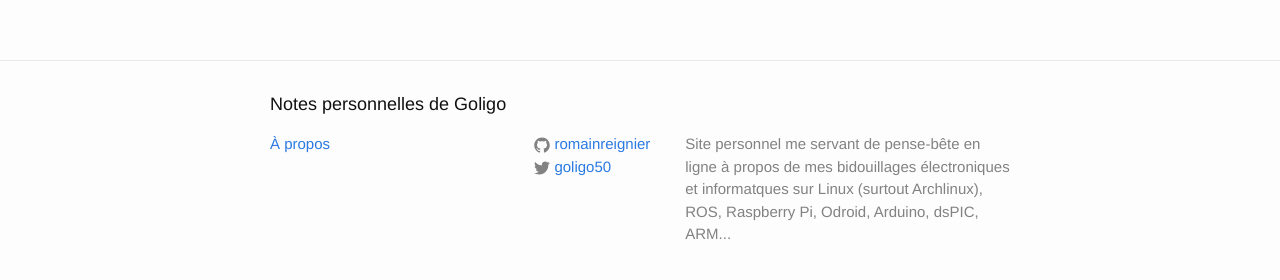
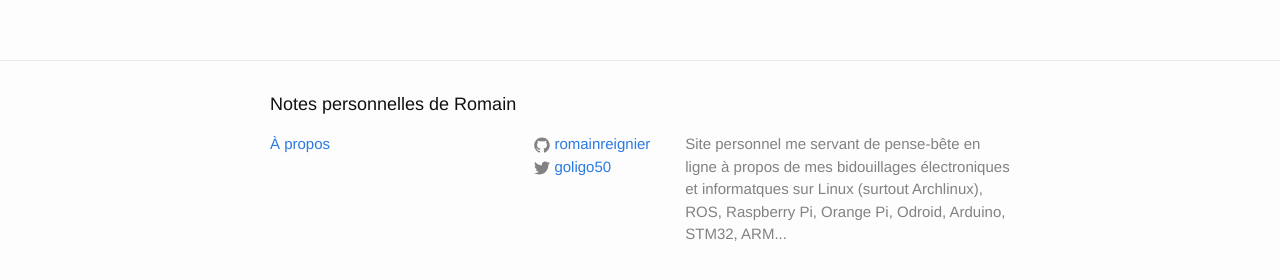
Before and after one commit to romainreignier/romainreignier.github.io, a Jekyll site: the page built from _posts/2015-04-19-installer-opencv3-raspberrypi2.md, in a window 1280 px wide and 900 px high, scrolled down 11586 px. Shown: the part 594-874 px from the top of the window. Built offline with Jekyll 4.4.1, drawn with Linux system fonts in a browser that asks for light colours; some of the changed text lies outside the part shown.

Commit message:
Petites corrections et changement de titre.

```diff
--- a/_config.yml
+++ b/_config.yml
@@ -1,8 +1,8 @@
 # Site settings
-title: Notes personnelles de Goligo
+title: Notes personnelles de Romain
 #email:
 description: > # this means to ignore newlines until "baseurl:"
-    Site personnel me servant de pense-bête en ligne à propos de mes bidouillages électroniques et informatques sur Linux (surtout Archlinux), ROS, Raspberry Pi, Odroid, Arduino, dsPIC, ARM...
+    Site personnel me servant de pense-bête en ligne à propos de mes bidouillages électroniques et informatques sur Linux (surtout Archlinux), ROS, Raspberry Pi, Orange Pi, Odroid, Arduino, STM32, ARM...
 baseurl: "" # the subpath of your site, e.g. /blog/
 url: "http://romainreignier.github.io" # the base hostname & protocol for your site
 twitter_username: goligo50
--- a/_posts/2015-04-19-installer-opencv3-raspberrypi2.md
+++ b/_posts/2015-04-19-installer-opencv3-raspberrypi2.md
@@ -365,7 +365,7 @@ Ici, on prend donc `opencv-git` de AUR en modifiant le PKGBUILD selon nos besoin
         *<s>Remarque : les fichiers TBB n'avaient pas encore été placés dans /usr/...les 2 dernières lignes sont peut-être inutiles.</s>*
         [Source](http://stackoverflow.com/questions/7994261/how-do-i-build-opencv-with-tbb)
 
-    - Compilation parallèle pour utiliser les 4 coeurs du Raspberry Pi 2 (EDIT du 1604/2016, il ne faut en fait pas spécifier le nombre de cœurs à utiliser dans un PKGBUILD mais plutôt modifier le fichier `/etc/makepkg.conf` comme expliqué dans l'EDIT plus haut) :
+    - Compilation parallèle pour utiliser les 4 coeurs du Raspberry Pi 2 (EDIT du 16/04/2016, il ne faut en fait pas spécifier le nombre de cœurs à utiliser dans un PKGBUILD mais plutôt modifier le fichier `/etc/makepkg.conf` comme expliqué dans l'EDIT plus haut) :
 
             -- make
             ++ make -j4
```
